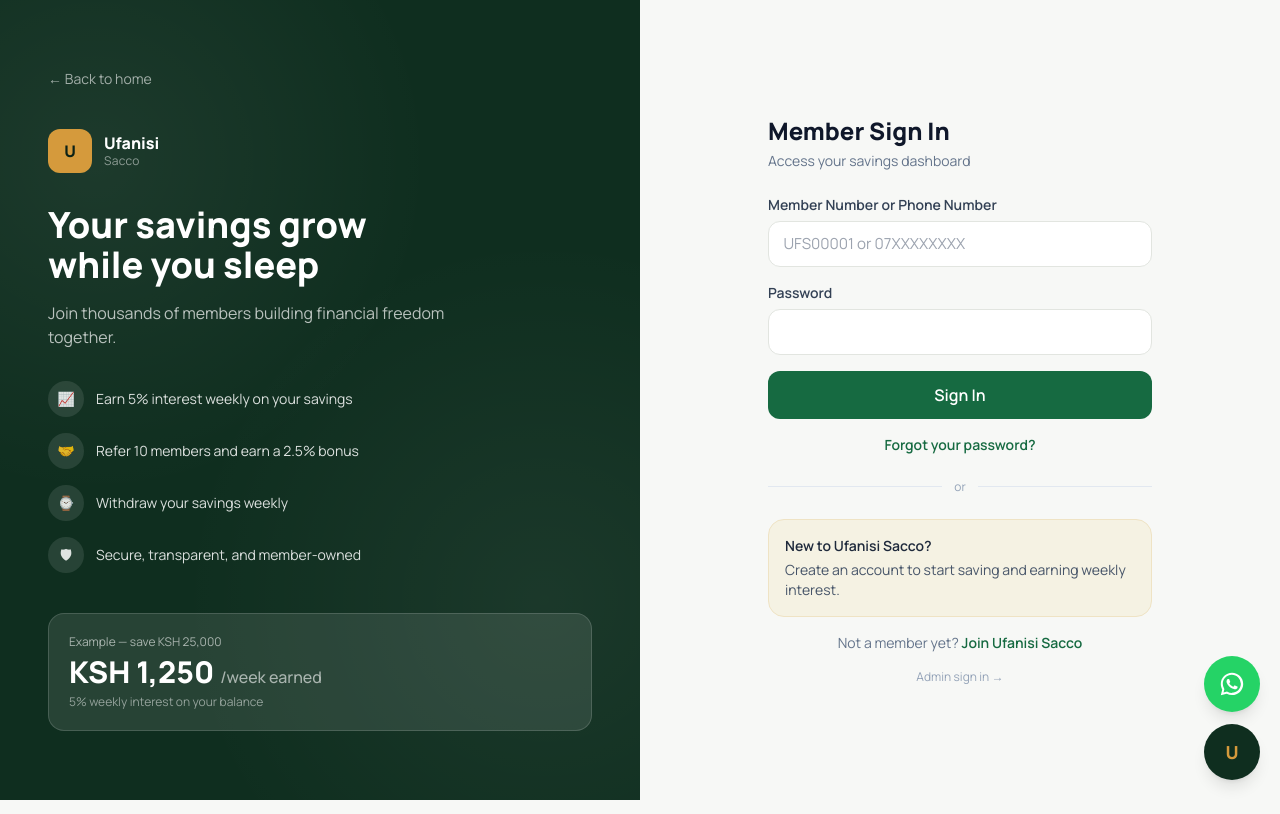
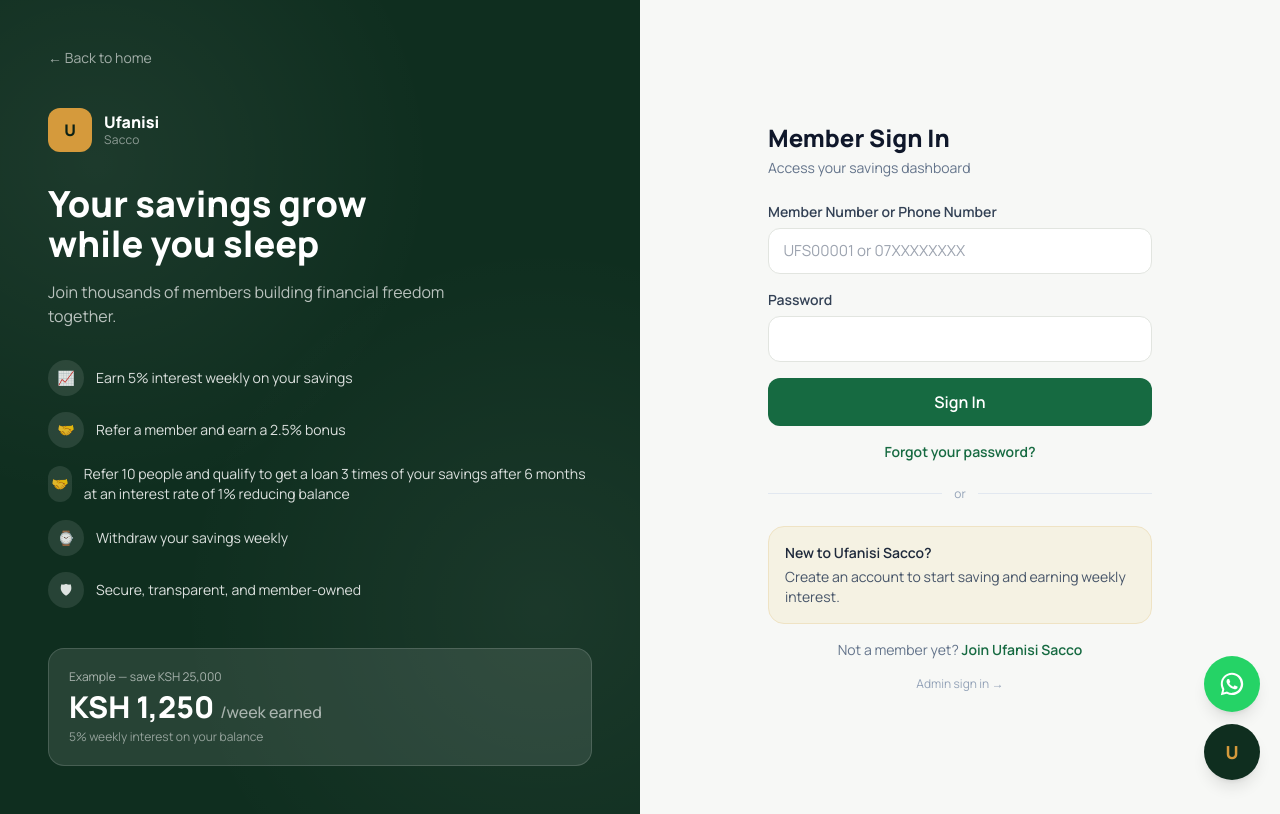
Before and after one commit to mubeakungu/UFANISI, a Flask app: page /login in a window 1280 px wide. Run offline with Flask 3, Linux system fonts and the light colour scheme; some libraries are stand-ins or nearby versions.

Commit message:
Update login.html

```diff
--- a/templates/login.html
+++ b/templates/login.html
@@ -15,7 +15,8 @@
         <p class="text-white/70 mb-8 max-w-md">Join thousands of members building financial freedom together.</p>
         <ul class="space-y-4 mb-10 text-white/85 text-sm">
             <li class="flex items-center gap-3"><span class="w-9 h-9 rounded-full bg-white/10 flex items-center justify-center">&#128200;</span> Earn 5% interest weekly on your savings</li>
-            <li class="flex items-center gap-3"><span class="w-9 h-9 rounded-full bg-white/10 flex items-center justify-center">&#129309;</span> Refer 10 members and earn a 2.5% bonus</li>
+            <li class="flex items-center gap-3"><span class="w-9 h-9 rounded-full bg-white/10 flex items-center justify-center">&#129309;</span> Refer a member and earn a 2.5% bonus</li>
+            <li class="flex items-center gap-3"><span class="w-9 h-9 rounded-full bg-white/10 flex items-center justify-center">&#129309;</span> Refer 10 people and qualify to get a loan 3 times of your savings after 6 months at an interest rate of 1% reducing balance</li>
             <li class="flex items-center gap-3"><span class="w-9 h-9 rounded-full bg-white/10 flex items-center justify-center">&#8986;</span> Withdraw your savings weekly</li>
             <li class="flex items-center gap-3"><span class="w-9 h-9 rounded-full bg-white/10 flex items-center justify-center">&#128737;</span> Secure, transparent, and member-owned</li>
         </ul>
```
